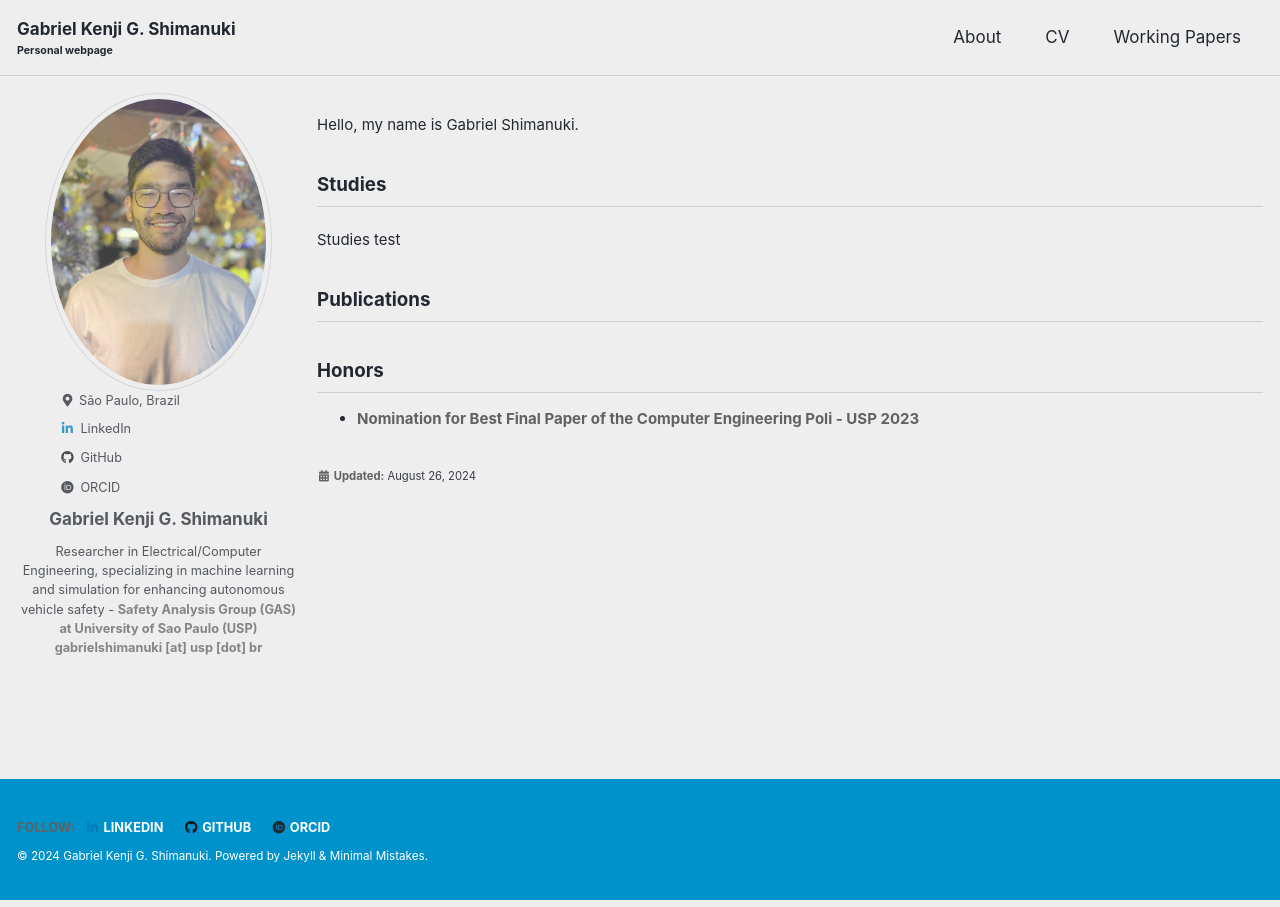
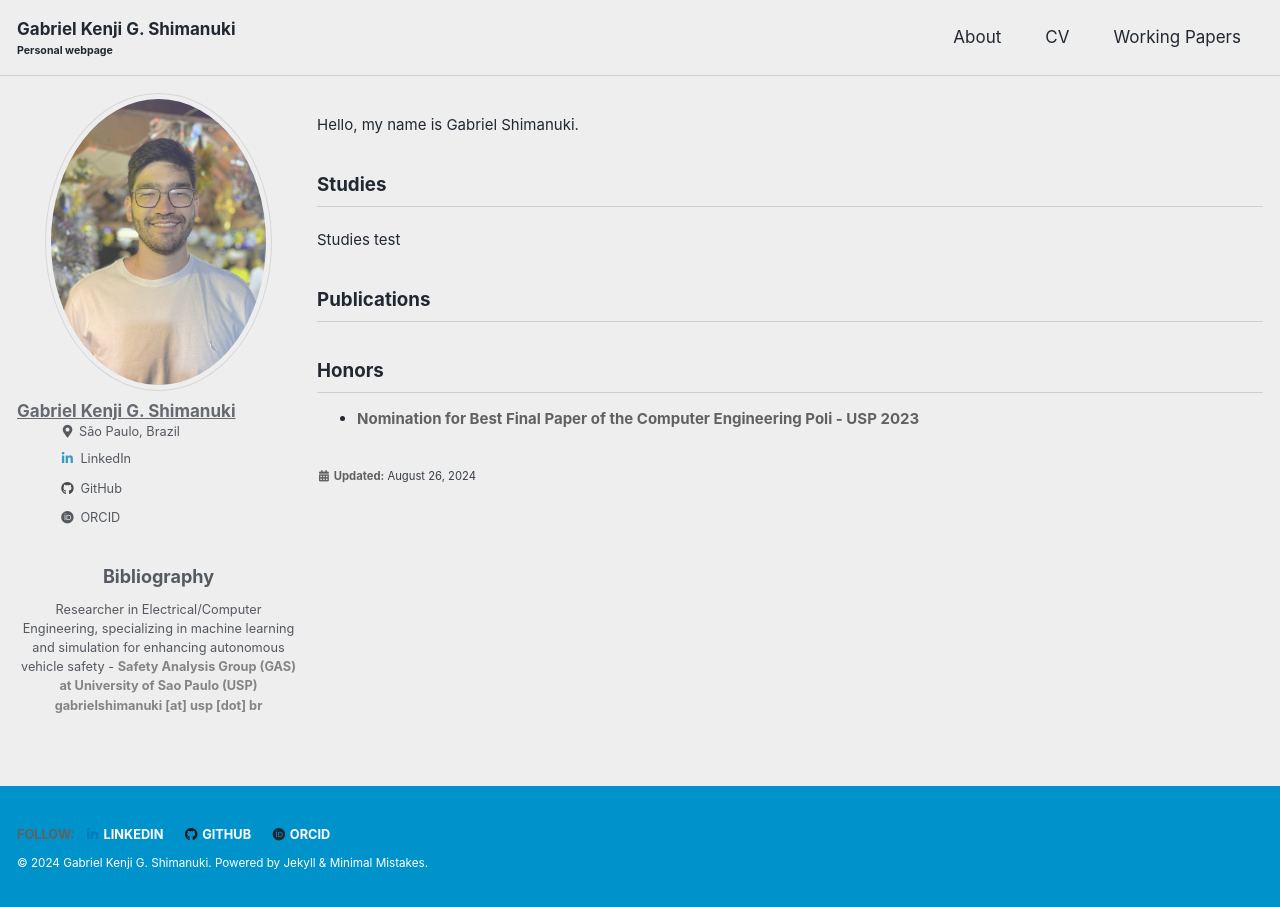
Before and after one commit to GabrielShimanuki/gabrielshimanuki.github.io, a Jekyll site: the page built from index.md, in a window 1280 px wide. Built offline with Jekyll 4.4.1, drawn with Linux system fonts in a browser that asks for light colours; cached includes are drawn as plain includes.

Commit message:
bio correction

```diff
--- a/_includes/author-profile.html
+++ b/_includes/author-profile.html
@@ -10,6 +10,10 @@
       </a>
     </div>
   {% endif %}
+
+  <h3 class="author__name p-name" itemprop="name">
+    <a class="u-url" rel="me" href="{{ author.home | default: '/' | absolute_url }}" itemprop="url">{{ author.name }}</a>
+  </h3>
 
   <!-- <div class="author__content">
     <h3 class="author__name p-name" itemprop="name">
@@ -246,11 +250,12 @@
 
 
   <div class="author__content">
-    <h3 class="author__name p-name" itemprop="name">
+    <!-- <h3 class="author__name p-name" itemprop="name">
       <a class="u-url" rel="me" href="{{ author.home | default: '/' | absolute_url }}" itemprop="url">{{ author.name }}</a>
-    </h3>
+    </h3> -->
     {% if author.bio %}
       <div class="author__bio p-note" itemprop="description">
+        <h4 class="bibliography-title">Bibliography</h4>  <!-- Add Bibliography title here -->
         {{ author.bio | markdownify }}
       </div>
     {% endif %}
```
